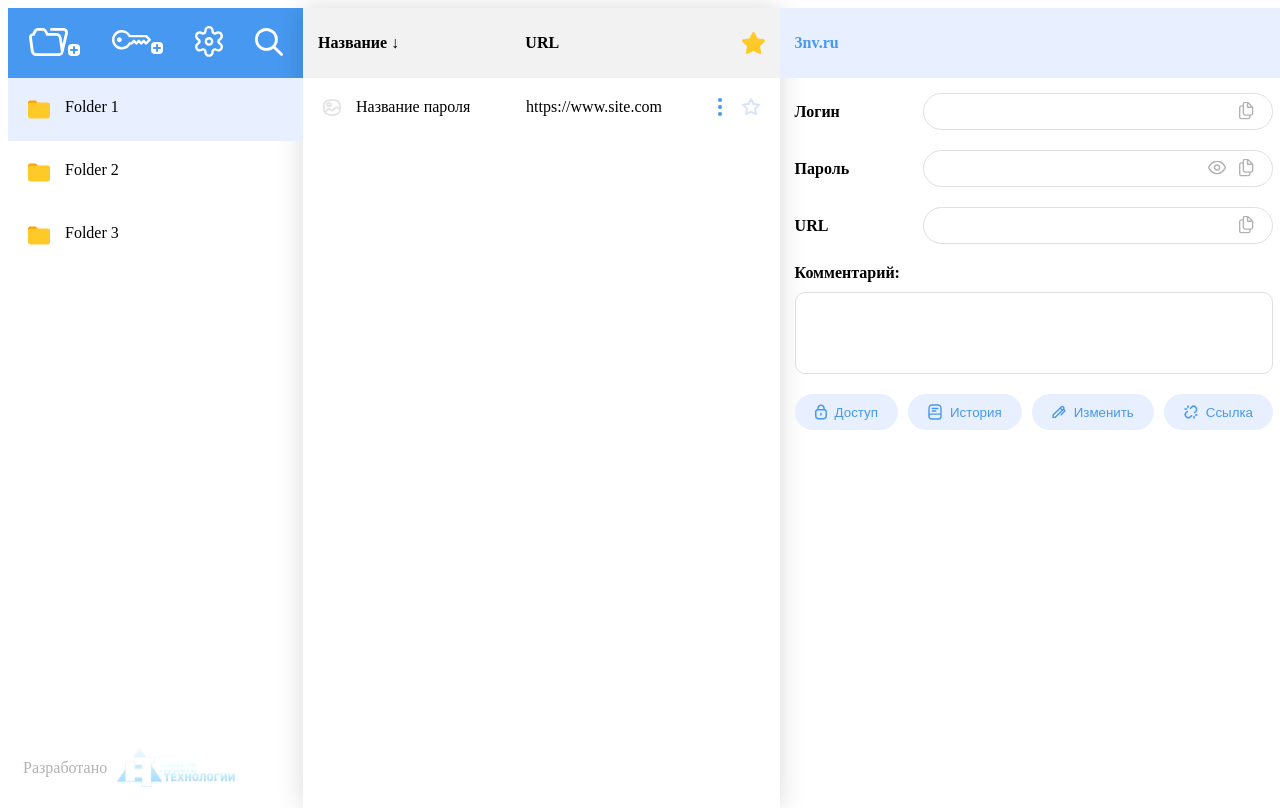
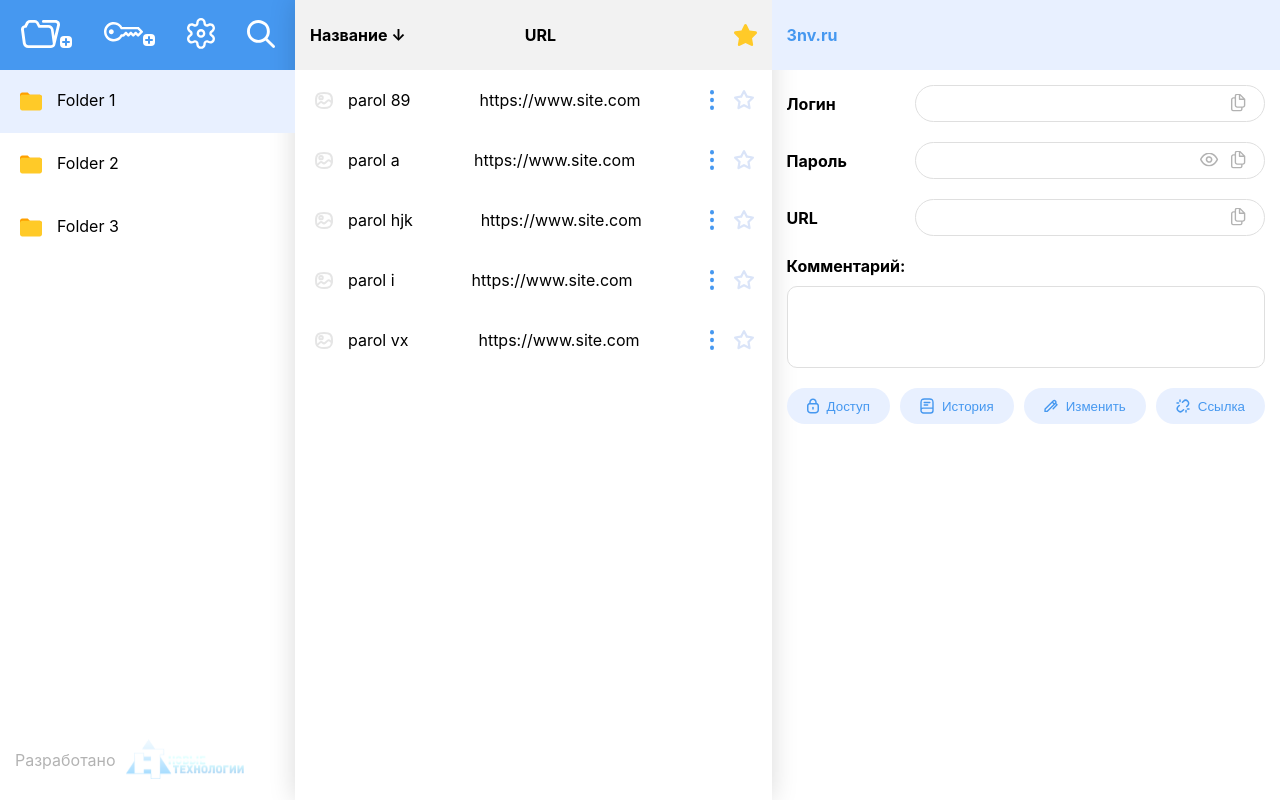
Before and after one commit to tamsargsyan/key-techn, a React (Create React App) app: page / in a window 1280 px wide. Built offline with nearby package versions, Linux system fonts and the light colour scheme.

Commit message:
add sorting functionallity

```diff
--- a/src/App.tsx
+++ b/src/App.tsx
@@ -3,17 +3,8 @@ import Layout from "./Layout";
 import FirstPart from "./components/FirstPart";
 import MainPart from "./components/MainPart";
 import ThirdPart from "./components/ThirdPart";
-import { useSelector, useDispatch } from "react-redux";
-import { setCounter } from "./redux/actions";
 
 function App() {
-  const counter = useSelector((state: any) => state.counter);
-  const dispatch = useDispatch();
-
-  const incrementCounter = () => {
-    dispatch(setCounter(counter + 1));
-  };
-  console.log(incrementCounter);
   return (
     <Layout>
       <FirstPart />
--- a/src/components/FirstPart/index.tsx
+++ b/src/components/FirstPart/index.tsx
@@ -9,6 +9,8 @@ import DETAIL_ICON from "../../assets/icons/detail.svg";
 import LOGO from "../../assets/logo.svg";
 import DetailModal from "../DetailModal";
 import "./index.css";
+import { useDispatch } from "react-redux";
+import { setActivedFolder } from "../../redux/actions";
 
 const btns = [
   { id: 1, name: "Add", imgUrl: ADD_ICON },
@@ -48,6 +50,7 @@ const FirstPart = () => {
       )
     );
   };
+  const dispatch = useDispatch();
 
   return (
     <div className='firstPartContainer'>
@@ -74,7 +77,10 @@ const FirstPart = () => {
           <div
             className={`folder ${activeFolder === id && "activeFolder"}`}
             key={id}
-            onClick={() => setActiveFolder(id)}>
+            onClick={() => {
+              setActiveFolder(id);
+              dispatch(setActivedFolder(id));
+            }}>
             <img src={FOLDER_ICON} alt='Folder' />
             <span>{name}</span>
             <button
--- a/src/components/MainPart/index.tsx
+++ b/src/components/MainPart/index.tsx
@@ -3,11 +3,24 @@ import STAR_TRANSPARENT_ICON from "../../assets/icons/star-transparent.svg";
 import DETAILS_ICON from "../../assets/icons/detail.svg";
 import GALLERY_ICON from "../../assets/icons/gallery.svg";
 import "./index.css";
+import { useSelector } from "react-redux";
+import { useState } from "react";
 
 const MainPart = () => {
+  const activatedFolder = useSelector((state: any) => state.folder);
+  const [sortAscending, setSortAscending] = useState(true);
+
+  const sortedList = [...activatedFolder.passwords].sort((a, b) =>
+    sortAscending
+      ? a.passName.localeCompare(b.passName)
+      : b.passName.localeCompare(a.passName)
+  );
+  const handleSortClick = () => {
+    setSortAscending(!sortAscending);
+  };
   return (
     <div className='mainPartContainer'>
-      <div className='heading'>
+      <div className='heading' onClick={handleSortClick}>
         <div className='sortingHeader'>Название ↓</div>
         <div className='url'>URL</div>
         <div className='star'>
@@ -15,19 +28,23 @@ const MainPart = () => {
         </div>
       </div>
       <div className='content'>
+        {sortedList.map((pass: any) => {
+          return (
             <div className='folder'>
               <div className='name'>
                 <img src={GALLERY_ICON} alt='Gallery' />
-            <span>Название пароля</span>
+                <span>{pass.passName}</span>
               </div>
               <div className='url'>
-            <span>https://www.site.com</span>
+                <span>{pass.url}</span>
               </div>
               <div className='star'>
                 <img src={DETAILS_ICON} alt='Details' />
                 <img src={STAR_TRANSPARENT_ICON} alt='Star' />
               </div>
             </div>
+          );
+        })}
       </div>
     </div>
   );
--- a/src/data/index.tsx
+++ b/src/data/index.tsx
@@ -21,8 +21,36 @@ export const initialFolders: FolderProps[] = [
     passwords: [
       {
         id: 1,
-        passName: "a",
+        passName: "parol a",
         pass: "1234567",
+        login: "",
+        url: "https://www.site.com",
+      },
+      {
+        id: 2,
+        passName: "parol i",
+        pass: "123456f",
+        login: "",
+        url: "https://www.site.com",
+      },
+      {
+        id: 3,
+        passName: "parol 89",
+        pass: "123456f",
+        login: "",
+        url: "https://www.site.com",
+      },
+      {
+        id: 4,
+        passName: "parol vx",
+        pass: "123456f",
+        login: "",
+        url: "https://www.site.com",
+      },
+      {
+        id: 5,
+        passName: "parol hjk",
+        pass: "123456f",
         login: "",
         url: "https://www.site.com",
       },
@@ -36,14 +64,14 @@ export const initialFolders: FolderProps[] = [
     passwords: [
       {
         id: 1,
-        passName: "a",
+        passName: "parol g",
         pass: "654321s",
         login: "",
         url: "https://www.site.com",
       },
       {
         id: 2,
-        passName: "b",
+        passName: "parol f",
         pass: "123456f",
         login: "",
         url: "https://www.site.com",
@@ -58,14 +86,14 @@ export const initialFolders: FolderProps[] = [
     passwords: [
       {
         id: 1,
-        passName: "j",
+        passName: "parol aws",
         pass: "89898989",
         login: "",
         url: "https://www.site.com",
       },
       {
         id: 2,
-        passName: "f",
+        passName: "parol wsaass",
         pass: "000000",
         login: "",
         url: "https://www.site.com",
--- a/src/index.tsx
+++ b/src/index.tsx
@@ -1,14 +1,27 @@
-import ReactDOM from "react-dom";
+import React from "react";
+import ReactDOM from "react-dom/client";
+import "./index.css";
+import App from "./App";
+import reportWebVitals from "./reportWebVitals";
 import { Provider } from "react-redux";
 import { createStore } from "redux";
 import reducer from "./redux/reducers";
-import App from "./App";
+
+const root = ReactDOM.createRoot(
+  document.getElementById("root") as HTMLElement
+);
 
 const store = createStore(reducer);
 
-ReactDOM.render(
-  <Provider store={store}>
-    <App />
-  </Provider>,
-  document.getElementById("root")
+root.render(
+  <React.StrictMode>
+    <Provider store={store}>
+      <App />
+    </Provider>
+  </React.StrictMode>
 );
+
+// If you want to start measuring performance in your app, pass a function
+// to log results (for example: reportWebVitals(console.log))
+// or send to an analytics endpoint. Learn more: https://bit.ly/CRA-vitals
+reportWebVitals();
--- a/src/redux/actions.tsx
+++ b/src/redux/actions.tsx
@@ -1,11 +1,11 @@
 import { ActionTypes } from "./constants";
 
-export interface SetCounterAction {
-  type: typeof ActionTypes.SET_COUNTER;
-  payload: number;
+export interface SetActivateAction {
+  type: typeof ActionTypes.SET_ACTIVE_FOLDER;
+  payload: any;
 }
 
-export const setCounter = (value: number): SetCounterAction => ({
-  type: ActionTypes.SET_COUNTER,
-  payload: value,
+export const setActivedFolder = (id: number): SetActivateAction => ({
+  type: ActionTypes.SET_ACTIVE_FOLDER,
+  payload: id,
 });
--- a/src/redux/constants.tsx
+++ b/src/redux/constants.tsx
@@ -1,3 +1,3 @@
 export const ActionTypes = {
-  SET_COUNTER: "SET_COUNTER",
+  SET_ACTIVE_FOLDER: "SET_ACTIVE_FOLDER",
 };
--- a/src/redux/reducers.tsx
+++ b/src/redux/reducers.tsx
@@ -1,22 +1,24 @@
-// src/redux/reducers.ts
-
 import { ActionTypes } from "./constants";
-import { SetCounterAction } from "./actions";
+import { SetActivateAction } from "./actions";
+import { initialFolders } from "../data";
 
 interface AppState {
-  counter: number;
+  folder: any;
 }
 
 const initialState: AppState = {
-  counter: 0,
+  folder: initialFolders[0],
 };
 
-const reducer = (state = initialState, action: SetCounterAction): AppState => {
+const reducer = (state = initialState, action: SetActivateAction): AppState => {
   switch (action.type) {
-    case ActionTypes.SET_COUNTER:
+    case ActionTypes.SET_ACTIVE_FOLDER:
+      const id = action.payload;
+      console.log(id);
+      const activatedFolder = initialFolders.find(folder => folder.id === id);
       return {
         ...state,
-        counter: action.payload,
+        folder: activatedFolder,
       };
     default:
       return state;
```
Also changed, not shown: 1 other file (tests, documents, lock files or other folders). Lines whose indentation alone changed are shown as unchanged.
